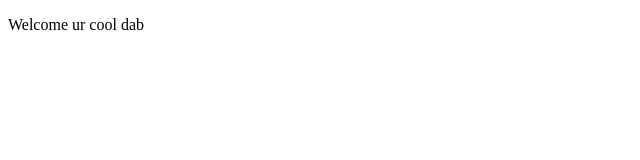
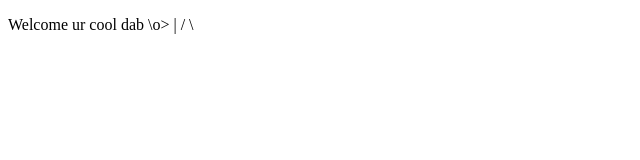
Before and after one commit to 19546/Cameron-3I, a plain HTML site: page index.html in a window 1280 px wide. Shown: the full height of the page, 0-640 px from the left. Drawn offline with Linux system fonts and the light colour scheme.

Commit message:
Update index.html

```diff
--- a/index.html
+++ b/index.html
@@ -11,7 +11,9 @@
 
 	ur cool
 
-		dab
+		dab  \o>
+		      |
+		     / \
 	</p>
 	</body>
 </html>
```
